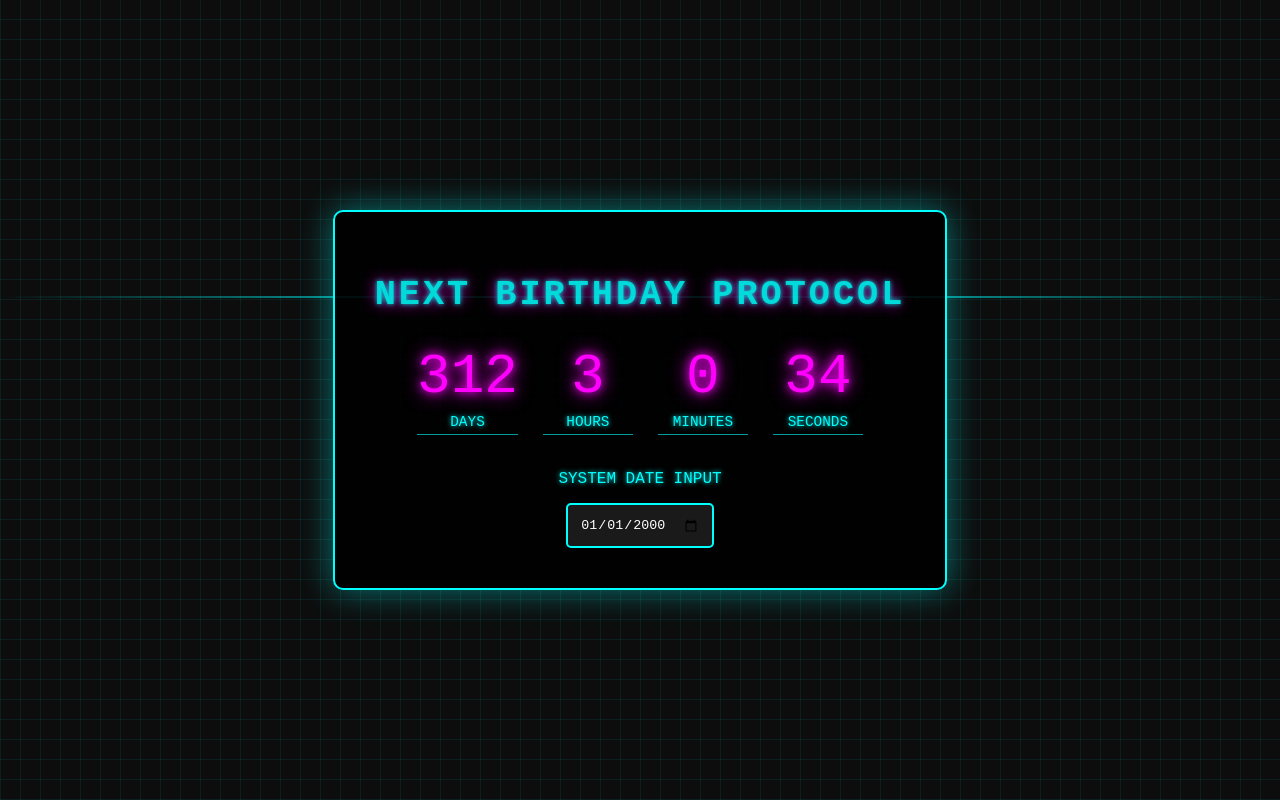
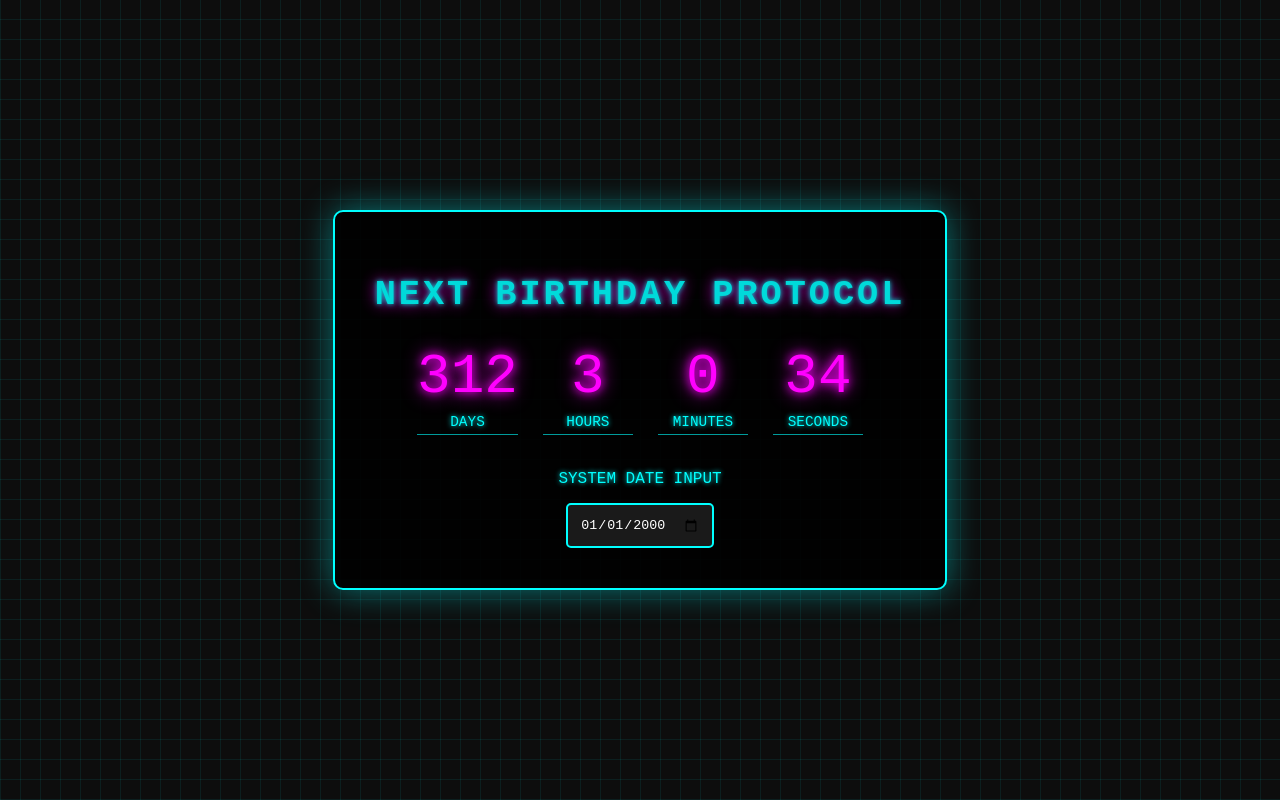
Before and after one commit to netherhouse/birthday-timers, a React (Vite) app: page / in a window 1280 px wide. Built offline with nearby package versions, Linux system fonts and the light colour scheme.

Commit message:
изменение стиля

```diff
--- a/src/styles/App.scss
+++ b/src/styles/App.scss
@@ -22,14 +22,6 @@ body {
     linear-gradient(90deg, rgba(0, 255, 255, 0.1) 1px, transparent 1px);
   background-size: 20px 20px;
   animation: gridPulse 3s infinite;
-}
-
-.scanner-line {
-  position: absolute;
-  width: 100%;
-  height: 2px;
-  background: linear-gradient(90deg, transparent, #00ffff, transparent);
-  animation: scan 4s infinite linear;
 }
 
 .timer-container {
```
